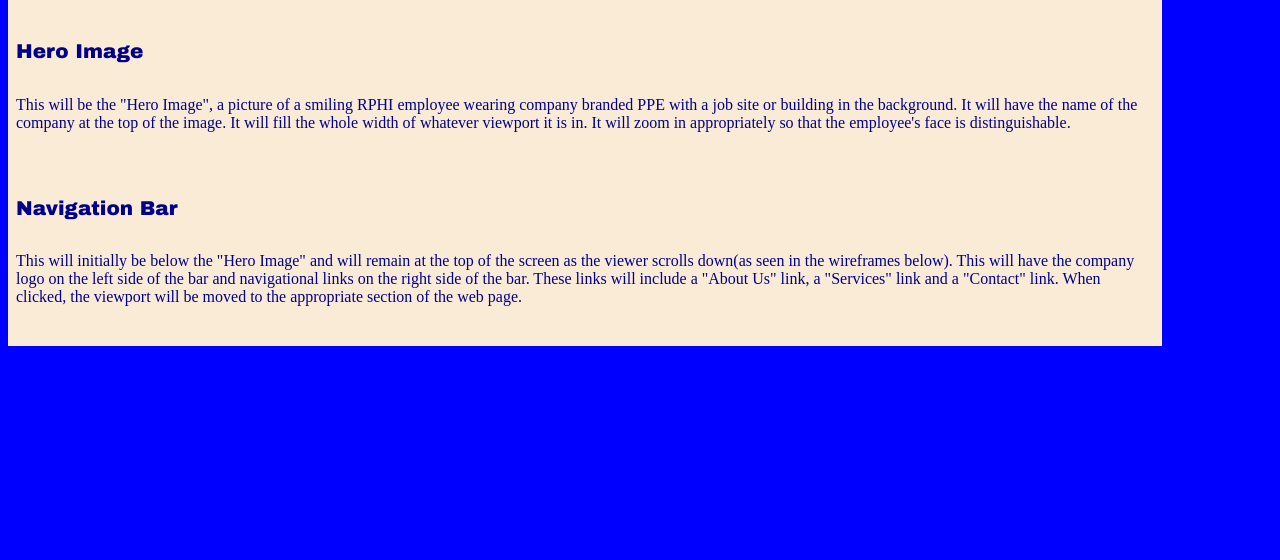
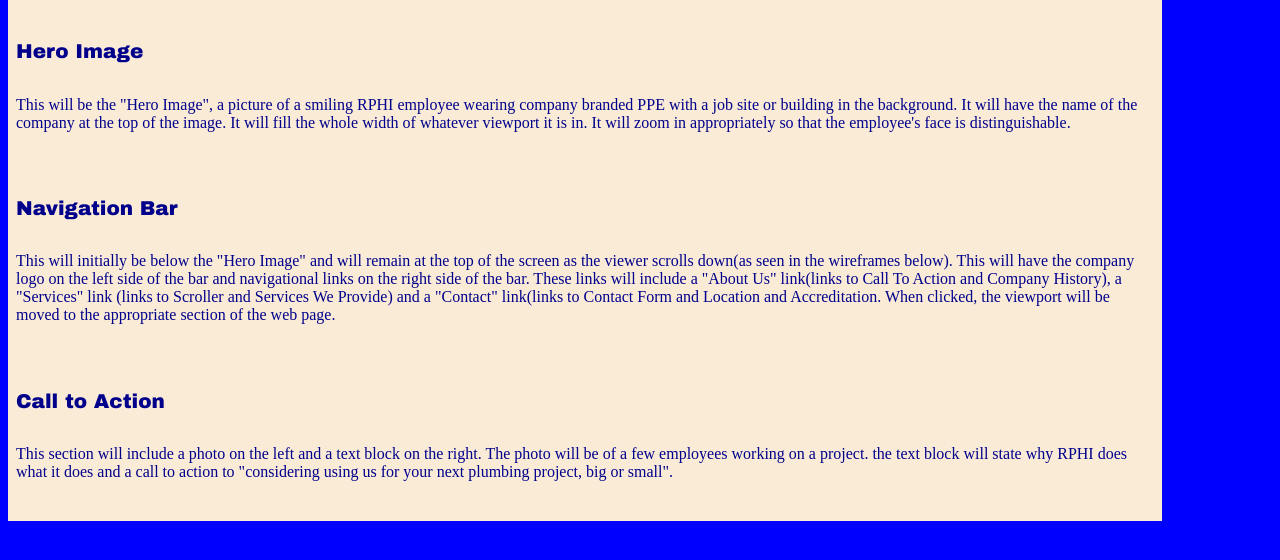
Before and after one commit to Johnthe-dev/rodgers-plumbing-inc, a PHP site: page /milestone-2.php in a window 1280 px wide. Shown: the part 203-763 px from the top of the page. Run offline with PHP 8.4, Linux system fonts and the light colour scheme.

Commit message:
Added callToAction to milestone-2.php

```diff
--- a/public_html/documentation/milestone-2.php
+++ b/public_html/documentation/milestone-2.php
@@ -20,10 +20,15 @@
 
 <div id="navigationBar">
 	<h5 class="subtitle" id="navigationBarTitle">Navigation Bar</h5>
-	<p class="description" id="navigationBarDescription">This will initially be below the "Hero Image" and will remain at the top of the screen as the viewer scrolls down(as seen in the wireframes below). This will have the company logo on the left side of the bar and navigational links on the right side of the bar. These links will include a "About Us" link, a "Services" link and a "Contact" link. When clicked, the viewport will be moved to the appropriate section of the web page.</p>
+	<p class="description" id="navigationBarDescription">This will initially be below the "Hero Image" and will remain at the top of the screen as the viewer scrolls down(as seen in the wireframes below). This will have the company logo on the left side of the bar and navigational links on the right side of the bar. These links will include a "About Us" link(links to Call To Action and Company History), a "Services" link (links to Scroller and Services We Provide)  and a "Contact" link(links to Contact Form and Location and Accreditation. When clicked, the viewport will be moved to the appropriate section of the web page.</p>
 </div>
 
 <div id="callToAction">
+	<h5 class="subtitle" id="callToActionTitle">Call to Action</h5>
+	<p class="description" id="callToActionDescription">This section will include a photo on the left and a text block on the right. The photo will be of a few employees working on a project. the text block will state why RPHI does what it does and a call to action to "considering using us for your next plumbing project, big or small".</p>
+</div>
+
+<div id="companyHistory">
 
 </div>
 </body>
```
